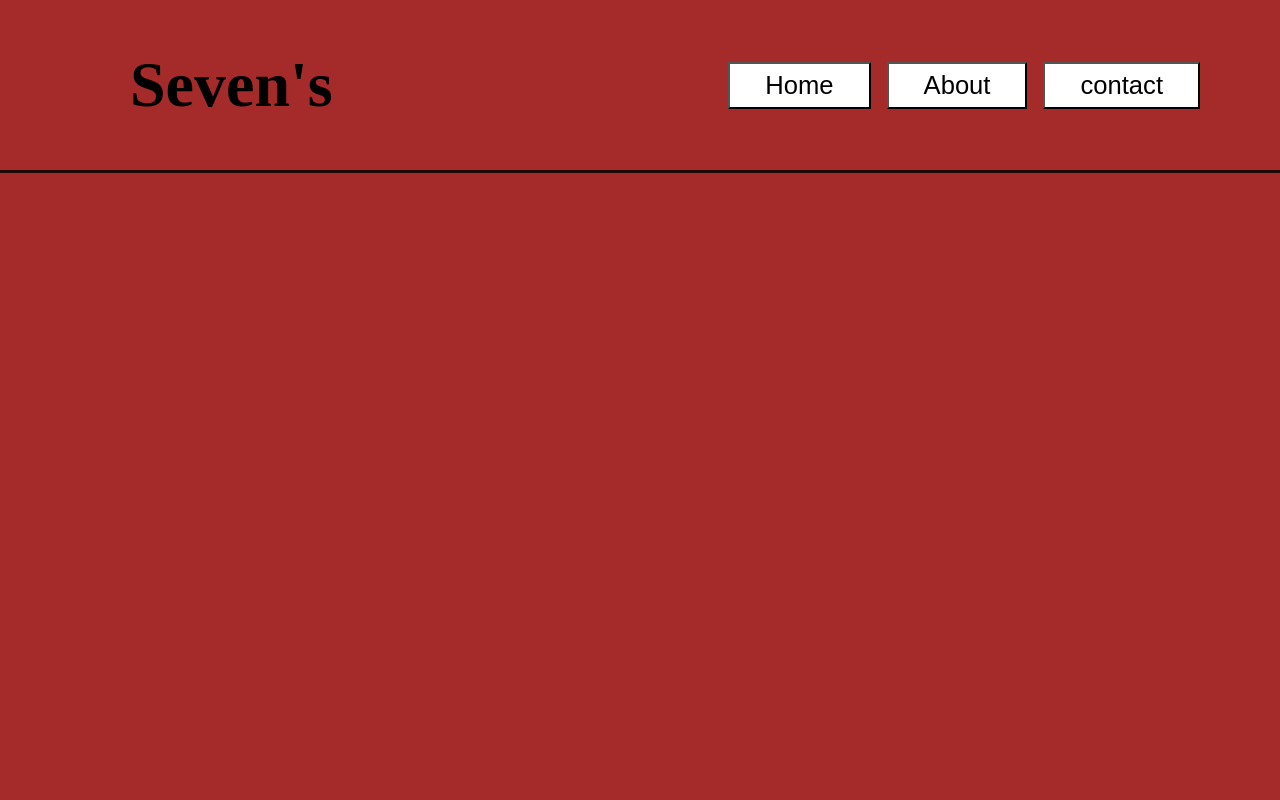
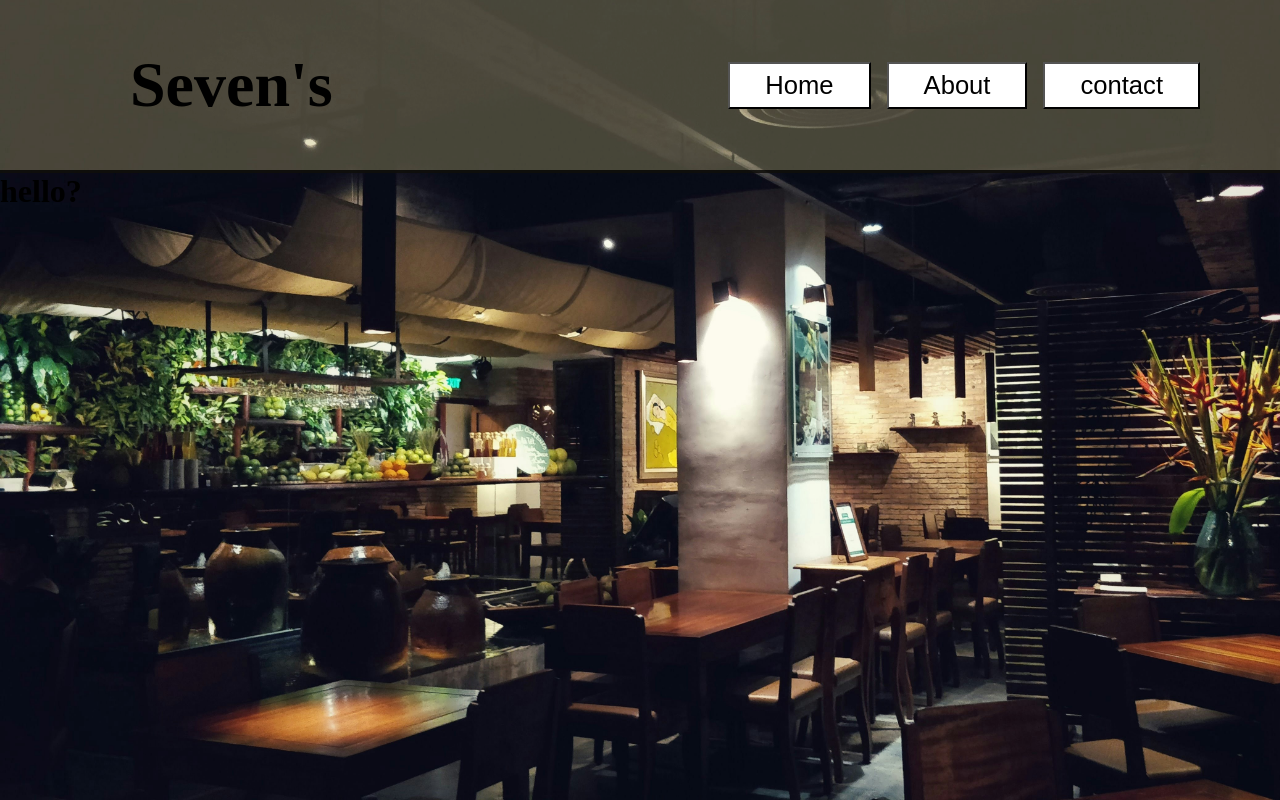
Before and after one commit to ProjectDueTmr/restaurantPage, a website built with webpack: page src/index.html in a window 1280 px wide. Built offline with nearby package versions, Linux system fonts and the light colour scheme.

Commit message:
background image added

```diff
--- a/src/index.html
+++ b/src/index.html
@@ -18,6 +18,8 @@
         </nav>
         </div>
     </header>
-    <div id="content"></div>
+    <div id="content">
+        <h1>hello?</h1>
+    </div>
 </body>
 </html>
--- a/src/index.js
+++ b/src/index.js
@@ -1,6 +1,6 @@
 
 import _ from './style.css';
-
+// import Icon from './vish-katti-unsplash.jpg';
 
 
 
--- a/src/style.css
+++ b/src/style.css
@@ -5,11 +5,16 @@
 }
 
 body{
-    background-color: brown;
+    background-image: url('/src/assets/vishwas-katti-unsplash.jpg');
+    background-size: cover;
+    background-repeat: no-repeat;
+    width: 100vw;
+    height: 100vh;
 }
 
 header{
     border-bottom: 3px solid rgb(0, 0, 0, 0.8);
+    background-color: rgba(217, 204, 135, 0.3);
 
 }
 .banner{
@@ -37,3 +42,7 @@ button{
     padding: 7px 35px;
     font-size: 1.6rem;
 }
+
+#content{
+
+}
--- a/webpack.config.js
+++ b/webpack.config.js
@@ -18,6 +18,11 @@ module.exports = {
             test: /\.css$/i,
             use: ['style-loader', 'css-loader'],
           },
+          {
+            test: /\.(png|svg|jpg|jpeg|gif)$/i,
+            type: 'asset/resource',
+          },
         ],
       },
+
 };
```
Also changed, not shown: dist/07d827a0700142a13b1b.jpg (added), dist/bundle.js, dist/index.html.
